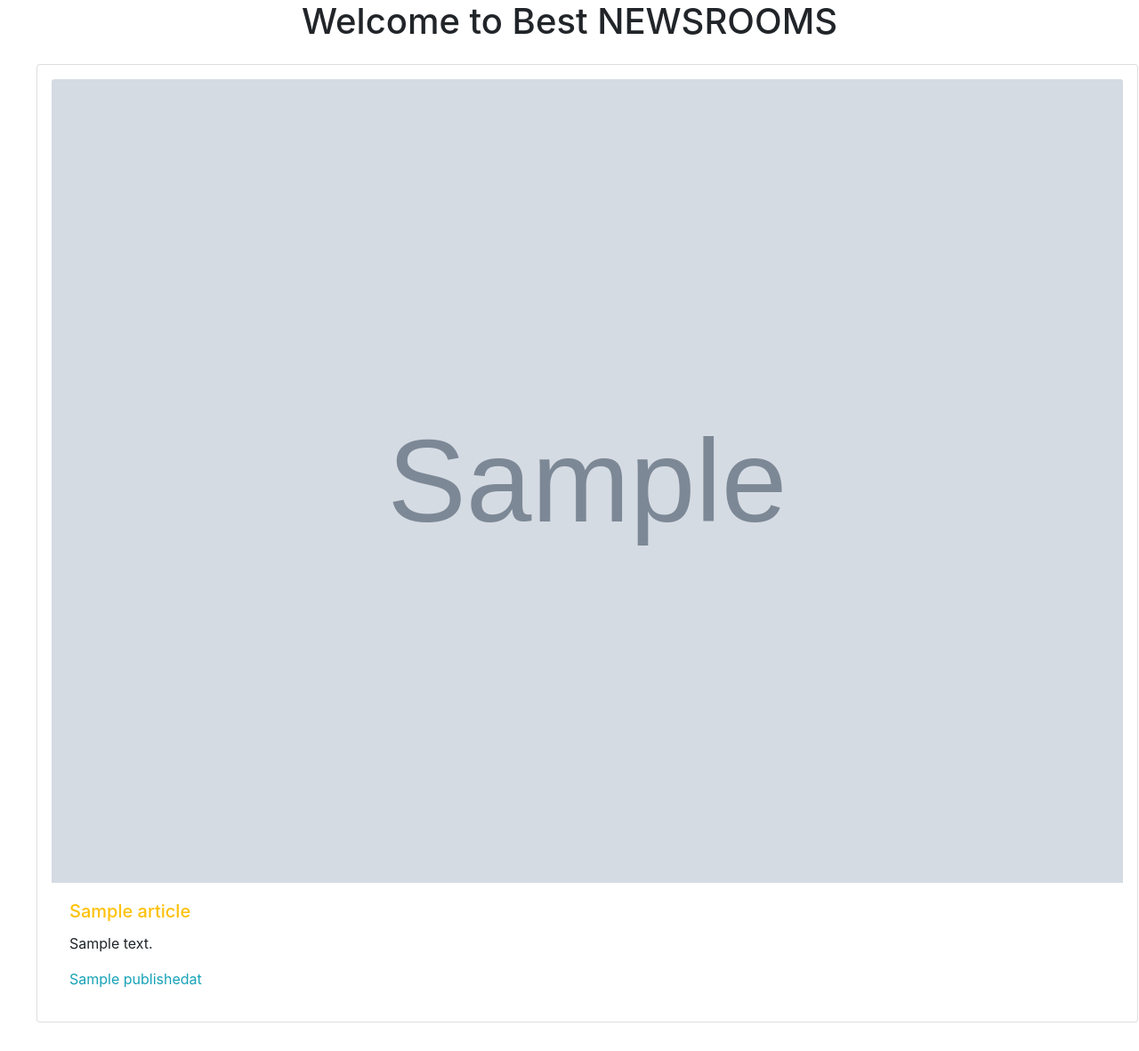
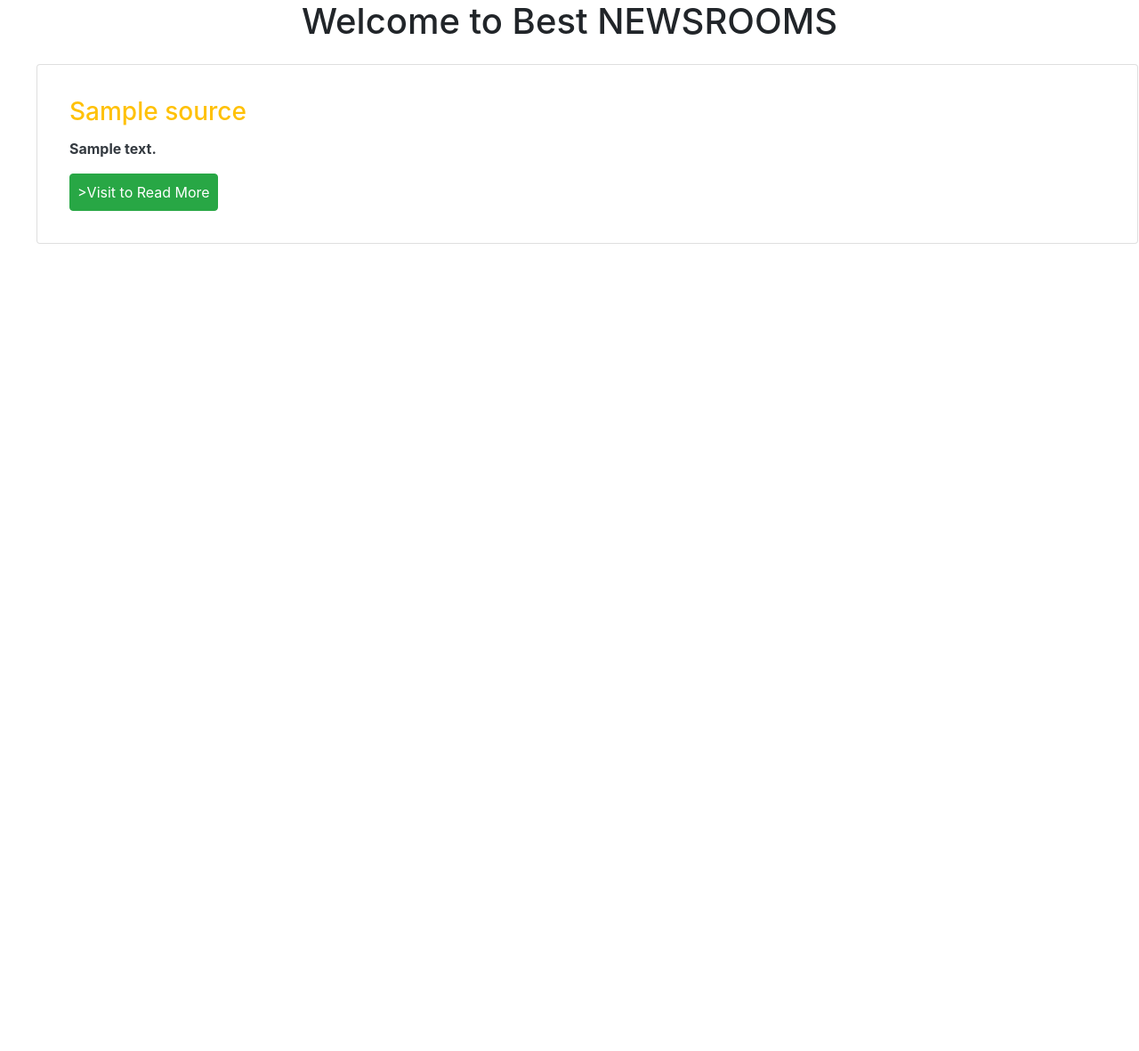
Before and after one commit to DynastyElvis/News-Preview, a Python web app: template app/templates/news.html in a window 1280 px wide. Shown: the part 62-1243 px from the top of the page at 89% size. After the commit the page ends 336 px from the top, so only its background shows below. Run offline with Jinja, Linux system fonts and the light colour scheme; the template is opened without the code that fills it: most values are stand-ins (such as "Sample title", 1, 10 or a date in 2020); grey boxes marked "Sample" are stand-in pictures; some libraries are stand-ins or nearby versions.

Commit message:
bg: fixed bugs on news html

```diff
--- a/app/templates/news.html
+++ b/app/templates/news.html
@@ -6,12 +6,12 @@
                     <div class="row row-cols-1 row-cols-md-1 g-4 d-flex">
                         <div class="col p-3">
                             <div class="card p-3">
-                                <img src="{{ article.urlToImage }}" class="card-img-top" alt="...">
                                 <div class="card-body">
-                                    <h5 class="card-title text-warning">{{ article.title }}</h5>
-                                    <p class="card-text fs-4">{{ article.content }}</p>
-                                    <p class="card-text text-centre text-info display-5">{{article.publishedat}}</p>
-                                </div>
+                                    <h3 class="card-title text-warning">{{ source.name }}</h3>
+                                    <p class="card-text text-bold text-dark fs-3 "><strong>{{ source.description }}</strong></p>
+                                        <button class="btn btn-success p-2">
+                                        <a href="{{ source.url }}"></a>>Visit to Read More</button>
+                                    </div>
                             </div>
                         </div>
                     </div>
```
